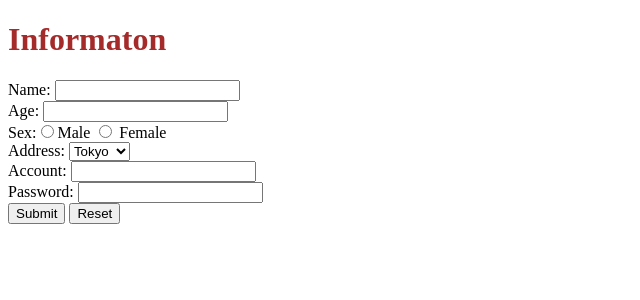
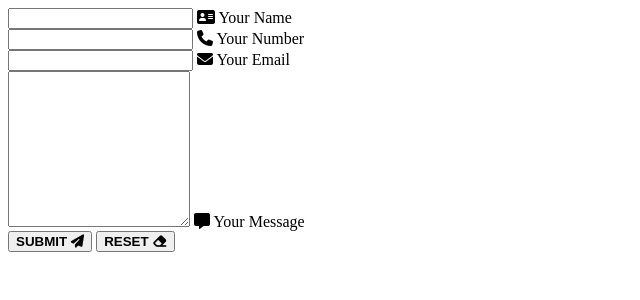
Before and after one commit to huyenvi237/mirineglobal, a Flask app: template java/webapp/demo1/src/main/resources/templates/form.html in a window 1280 px wide. Shown: the top 300 px of the page, without its empty margins (0-640 px from the left). Run offline with Flask 2, Linux system fonts and the light colour scheme; the template is opened without the code that fills it, so the values that code supplies are empty; some libraries are stand-ins or nearby versions.

Commit message:
CSSと連結直し、webの表示

```diff
--- a/java/webapp/demo1/src/main/resources/templates/form.html
+++ b/java/webapp/demo1/src/main/resources/templates/form.html
@@ -1,4 +1,3 @@
-<!DOCTYPE html>
 <!DOCTYPE html>
 <html lang="en">
 <head>
@@ -6,12 +5,36 @@
     <meta http-equiv="X-UA-Compatible" content="IE=edge">
     <meta name="viewport" content="width=device-width, initial-scale=1.0">
     <title>Form Contact</title>
-    <link rel="stylesheet" href="../static/formStyle.css">
+    <link rel="stylesheet" href="formStyle.css">
+    <script src="https://kit.fontawesome.com/c49c83b5b5.js" crossorigin="anonymous"></script>
 </head>
 <body>
-    <h1>Informaton</h1>
-    <form action="/file" method="post">
-        Name: <input type="text" width="50"> <br>
+    <div class="hero">
+        <div class="background"></div>
+        <form action="/file" method="post">
+            <div class="input-group">
+                <input type="text" id="name" name="name" required>
+                <label for="name"><i class="fa-solid fa-address-card"></i> Your Name</label>
+            </div>
+            <div class="input-group">
+                <input type="text" id="number" name="number" required>
+                <label for="number"><i class="fa-solid fa-phone"></i> Your Number</label>
+            </div>
+            <div class="input-group">
+                <input type="email" id="email" name="email" required>
+                <label for="email"><i class="fa-solid fa-envelope"></i> Your Email</label>
+            </div>
+            <div class="input-group">
+                <textarea id="message" rows="10" name="message" required></textarea>
+                <label for="message"><i class="fa-solid fa-message"></i> Your Message</label>
+            </div>
+            <div class="input-group" id="button">
+                <button id="but1" type="submit" value="Submit"><strong>SUBMIT</strong> <i class="fa-solid fa-paper-plane"></i></button>
+                <button id="but2" type="reset" value="Reset"><strong>RESET</strong> <i class="fa-solid fa-eraser"></i></button>
+            </div>
+        </form>
+    </div>
+        <!-- Name: <input type="text" width="50"> <br>
         Age: <input type="text" name="age" width="50"> <br>
         Sex:<input type="radio" name="sex" value="Male">Male
             <input type="radio" name="sex" value="Female"> Female <br>
@@ -24,7 +47,7 @@
         Account: <input type="text" name="account" width="50"><br>
         Password: <input type="password" name="pass" width="50"><br>
         <input type="submit" value="Submit">
-        <input type="reset" value="Reset">
+        <input type="reset" value="Reset"> -->
 
     </form>
 </body>
```
